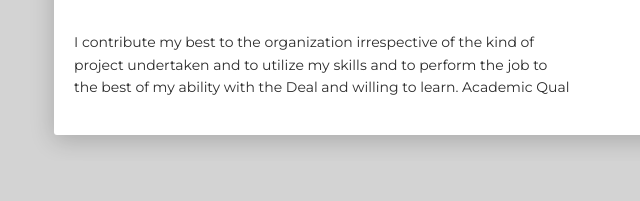
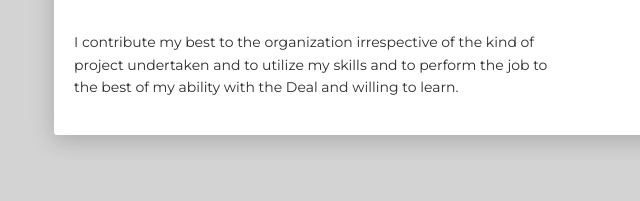
Before and after one commit to sumit10-08/creative-cv, a plain HTML site: page index.html in a window 1280 px wide. Shown: the part 788-989 px from the top of the page, 31-671 px from the left. Drawn offline with Linux system fonts and the light colour scheme.

Commit message:
Update index.html

```diff
--- a/index.html
+++ b/index.html
@@ -72,7 +72,7 @@
               <p>I contribute my best to the organization irrespective of the kind of project undertaken and
               to utilize my skills and to perform the job to the best of my ability with the Deal and willing
               to learn.
-              Academic Qual</p>
+              </p>
           </div>
         </div>
         <div class="col-lg-6 col-md-12">
```
